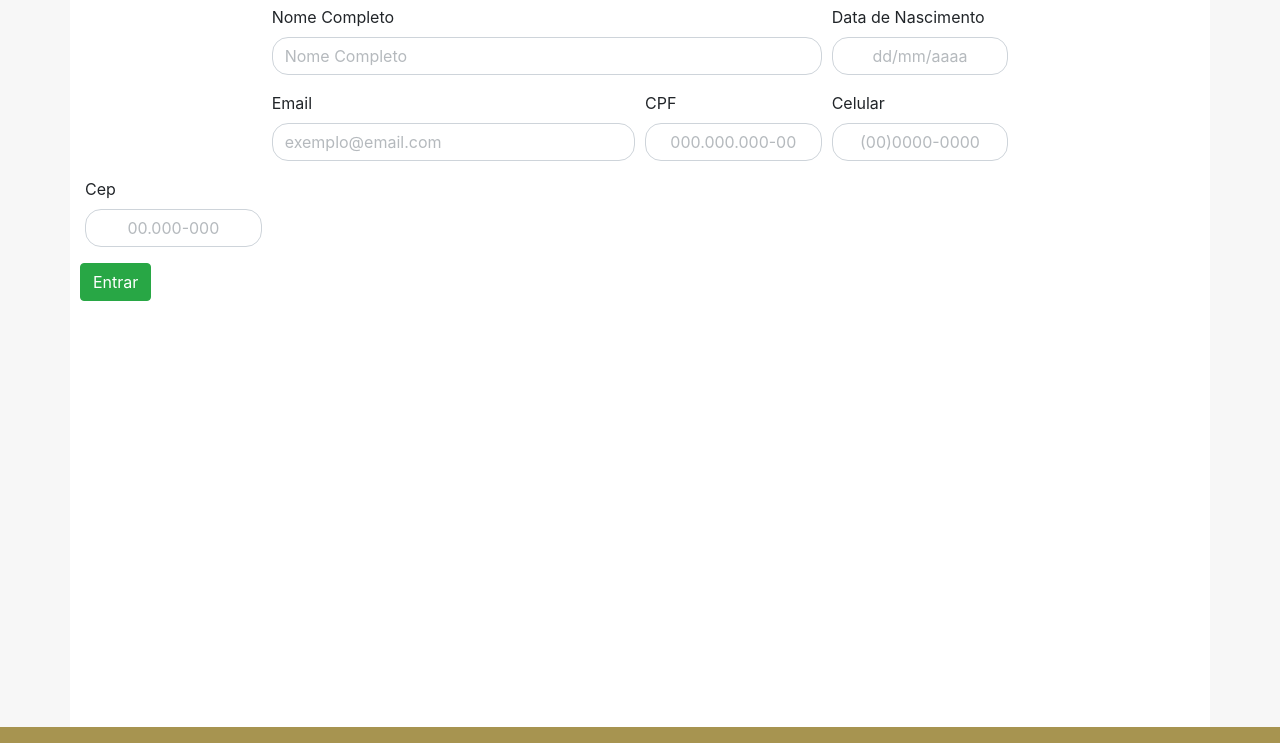
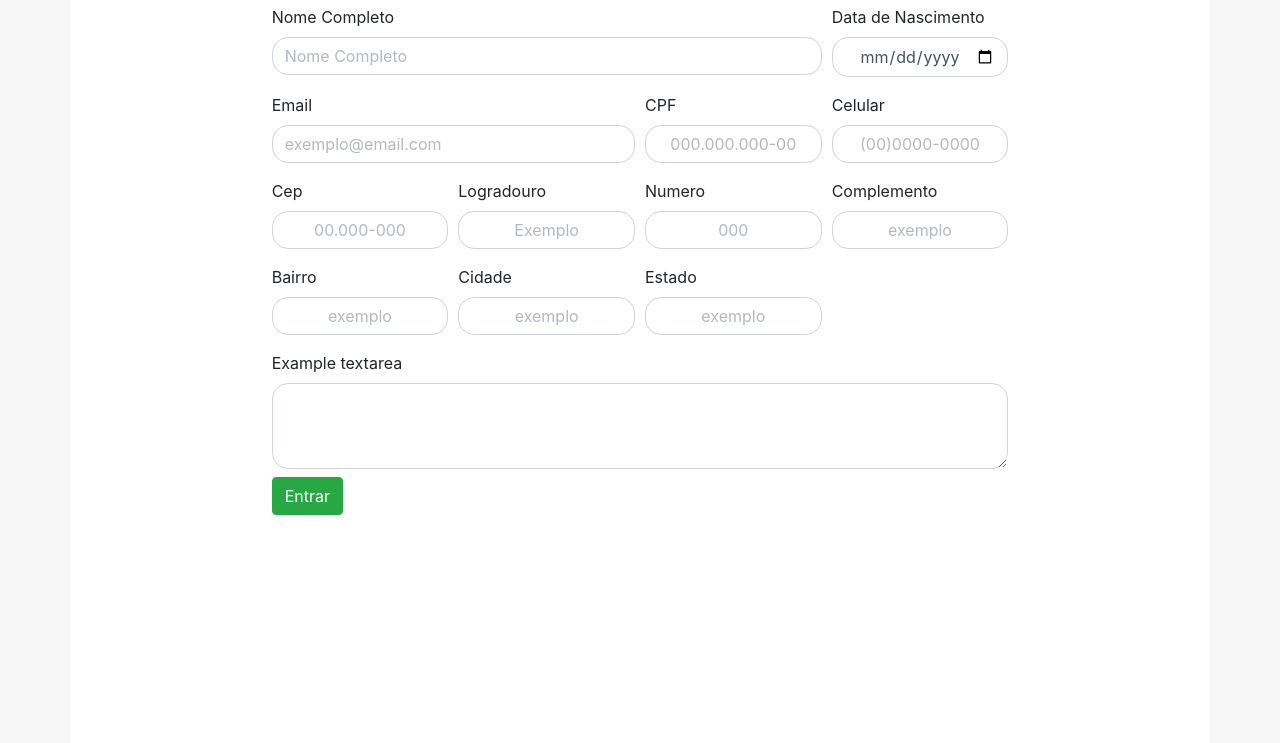
Before and after one commit to CarlosAQuadros/Teste-BPM-Office, a plain HTML site: page public/index.html in a window 1280 px wide. Shown: the part 57-800 px from the top of the page. Drawn offline with nearby package versions, Linux system fonts and the light colour scheme.

Commit message:
Finished form structure

```diff
--- /dev/null
+++ b/assets/index.js
@@ -0,0 +1,5 @@
+var zipCode = document.querySelector("#inputPostCode").value
+
+function FindZipCode(){
+    console.log(zipCode);
+}
--- a/assets/style.css
+++ b/assets/style.css
@@ -6,11 +6,11 @@
        background-color: rgba(0, 0, 0, 0.03);
   }
   main{
-      height: 96vh;
+      height: 98vh;
       background-color: #ffffff;
 
   }
-  .customHeader, .customFooter{
+  .customHeader{
     width: 100vw;
     height: 2vh;
     background-color: var(--unicred-collor);
--- a/public/index.html
+++ b/public/index.html
@@ -1,12 +1,12 @@
 <!DOCTYPE html>
-<html lang="en">
+<html lang="pt-BR">
 
 <head>
     <meta charset="UTF-8">
     <meta name="viewport" content="width=device-width, initial-scale=1, shrink-to-fit=no">
     <link rel="stylesheet" href="https://maxcdn.bootstrapcdn.com/bootstrap/4.0.0/css/bootstrap.min.css"
         integrity="sha384-Gn5384xqQ1aoWXA+058RXPxPg6fy4IWvTNh0E263XmFcJlSAwiGgFAW/dAiS6JXm" crossorigin="anonymous">
-    <link rel="stylesheet" href="/Teste-BPM-Office/assets/style.css">
+    <link rel="stylesheet" href="/assets/style.css">
     <title>Teste BPM Office</title>
 </head>
 
@@ -20,41 +20,71 @@
             <div class="form-row  ">
                 <div class="form-group col-md-6 offset-md-2 ">
                     <label for="inputFullName">Nome Completo</label>
-                    <input type="text" class="form-control" id="inputFullName" placeholder="Nome Completo">
+                    <input type="text" class="form-control" id="inputFullName" placeholder="Nome Completo" required>
                 </div>
                 <div class="form-group col-md-2">
                     <label for="inputBirthDate">Data de Nascimento</label>
-                    <input type="datetime" id="inputBirthDate" class="form-control" placeholder="dd/mm/aaaa"
-                        onkeypress="$(this).mask('00/00/0000')">
+                    <input type="date" id="inputBirthDate" class="form-control" placeholder="dd/mm/aaaa"
+                        min="1901-01-01" required
+                        onkeypress="$('#date').mask('99/99/9999',{placeholder:'dd/mm/yyyy'});">
                 </div>
             </div>
             <div class="form-row">
                 <div class="form-group col-md-4 offset-md-2">
                     <label for="inputEmail">Email</label>
-                    <input type="email" id="inputEmail" class="form-control" placeholder="exemplo@email.com">
+                    <input type="email" id="inputEmail" class="form-control" placeholder="exemplo@email.com" required>
                 </div>
                 <div class="form-group col-md-2">
                     <label for="inputCpf">CPF</label>
                     <input type="text" id="inputCpf" class="form-control" placeholder="000.000.000-00" minlength="14"
-                        maxlength="14" onkeypress="$(this).mask('000.000.000-00');">
+                        maxlength="14" onkeypress="$(this).mask('000.000.000-00');" required>
                 </div>
                 <div class="form-group col-md-2">
                     <label for="inputCellPhone">Celular</label>
                     <input type="text" id="inputCellPhone" class="form-control" placeholder="(00)0000-0000"
-                        onkeypress="$(this).mask('(00) 0000-00009')">
+                        onkeypress="$(this).mask('(00) 0000-00009')" required>
                 </div>
             </div>
             <div class="form-row">
-                <div class="form-group col-md-2">
+                <div class="form-group col-md-2 offset-md-2 ">
                     <label for="inputPostCode">Cep</label>
                     <input type="text" id="inputPostCode" class="form-control" placeholder="00.000-000"
-                        onkeypress="$(this).mask('00.000-000')">
+                        onkeypress="$(this).mask('00.000-000')" required>
+                </div>
+                <div class="form-group col-md-2">
+                    <label for="inputLogradouro">Logradouro</label>
+                    <input type="text" id="inputLogradouro" class="form-control" placeholder="Exemplo" required>
+                </div>
+                <div class="form-group col-md-2">
+                    <label for="inputHomeNumber">Numero</label>
+                    <input type="text" id="inputHomeNumber" class="form-control" placeholder="000" required>
+                </div>
+                <div class="form-group col-md-2">
+                    <label for="inputComplement">Complemento</label>
+                    <input type="text" id="inputComplement" class="form-control" placeholder="exemplo" required>
+                </div>
+            </div>
+            <div class="form-row">
+                <div class="form-group col-md-2 offset-md-2">
+                    <label for="inputComplement">Bairro</label>
+                    <input type="text" id="inputComplement" class="form-control" placeholder="exemplo" required>
+                </div>
+                <div class="form-group col-md-2">
+                    <label for="inputComplement">Cidade</label>
+                    <input type="text" id="inputComplement" class="form-control" placeholder="exemplo" required>
+                </div>
+                <div class="form-group col-md-2">
+                    <label for="inputComplement">Estado</label>
+                    <input type="text" id="inputComplement" class="form-control" placeholder="exemplo" required>
+                </div>
+            </div>
+            <div class="form-row">
+                <div class="form-group col-md-8 offset-md-2">
+                    <label for="textArea">Example textarea</label>
+                    <textarea class="form-control" id="textArea" rows="3"></textarea>
+                    <button type="submit" class="btn btn-success mt-2 ">Entrar</button>
                 </div>
 
-
-            </div>
-            <div class="form-row">
-                <button type="submit" class="btn btn-success">Entrar</button>
             </div>
 
         </form>
@@ -63,6 +93,7 @@
     <footer class="customFooter">
 
     </footer>
+
     <script src="https://code.jquery.com/jquery-3.2.1.slim.min.js"
         integrity="sha384-KJ3o2DKtIkvYIK3UENzmM7KCkRr/rE9/Qpg6aAZGJwFDMVNA/GpGFF93hXpG5KkN"
         crossorigin="anonymous"></script>
@@ -73,6 +104,7 @@
     <script src="https://maxcdn.bootstrapcdn.com/bootstrap/4.0.0/js/bootstrap.min.js"
         integrity="sha384-JZR6Spejh4U02d8jOt6vLEHfe/JQGiRRSQQxSfFWpi1MquVdAyjUar5+76PVCmYl"
         crossorigin="anonymous"></script>
+    <script src="/assets/index.js"></script>
 </body>
 
 </html>
```
